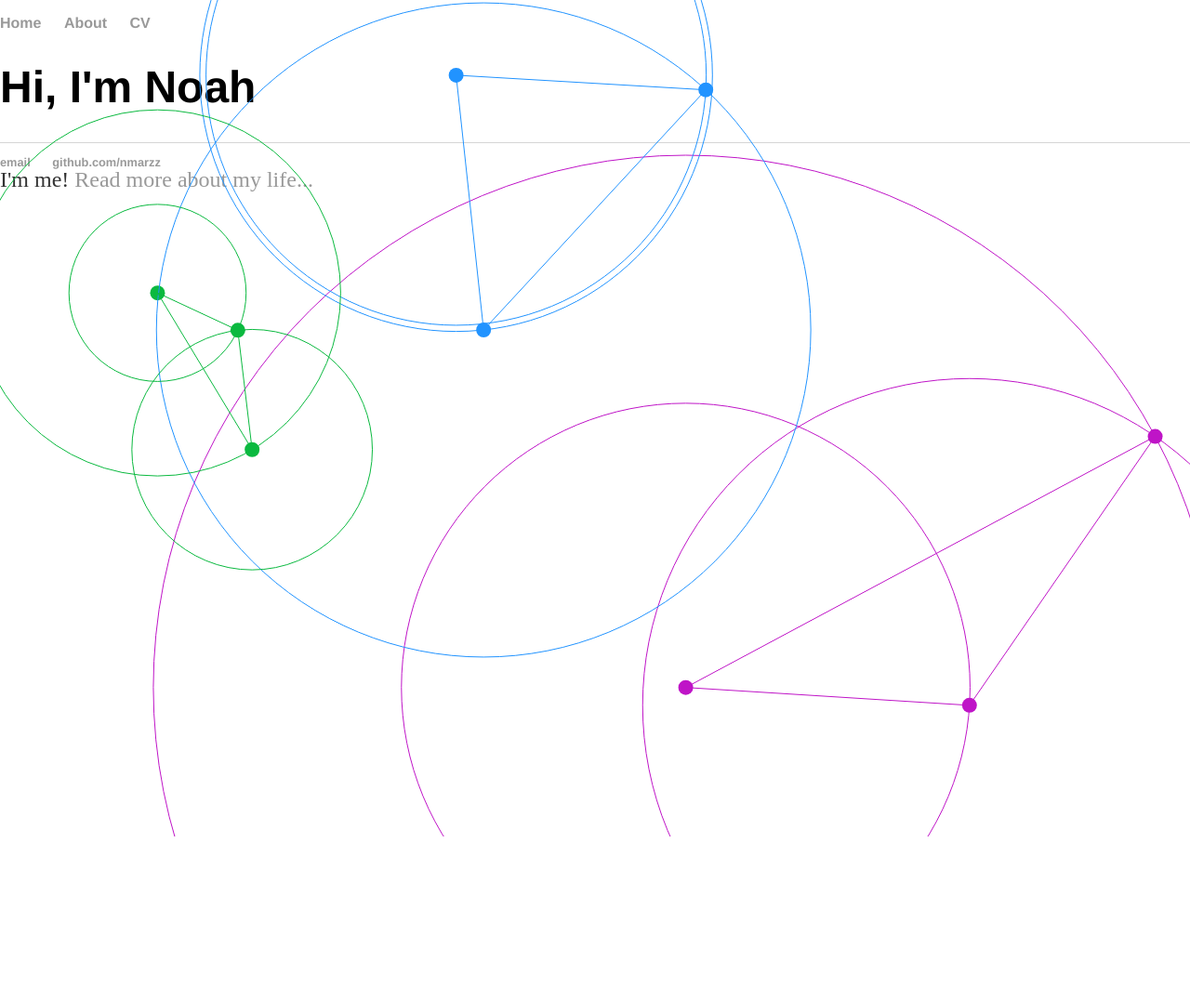
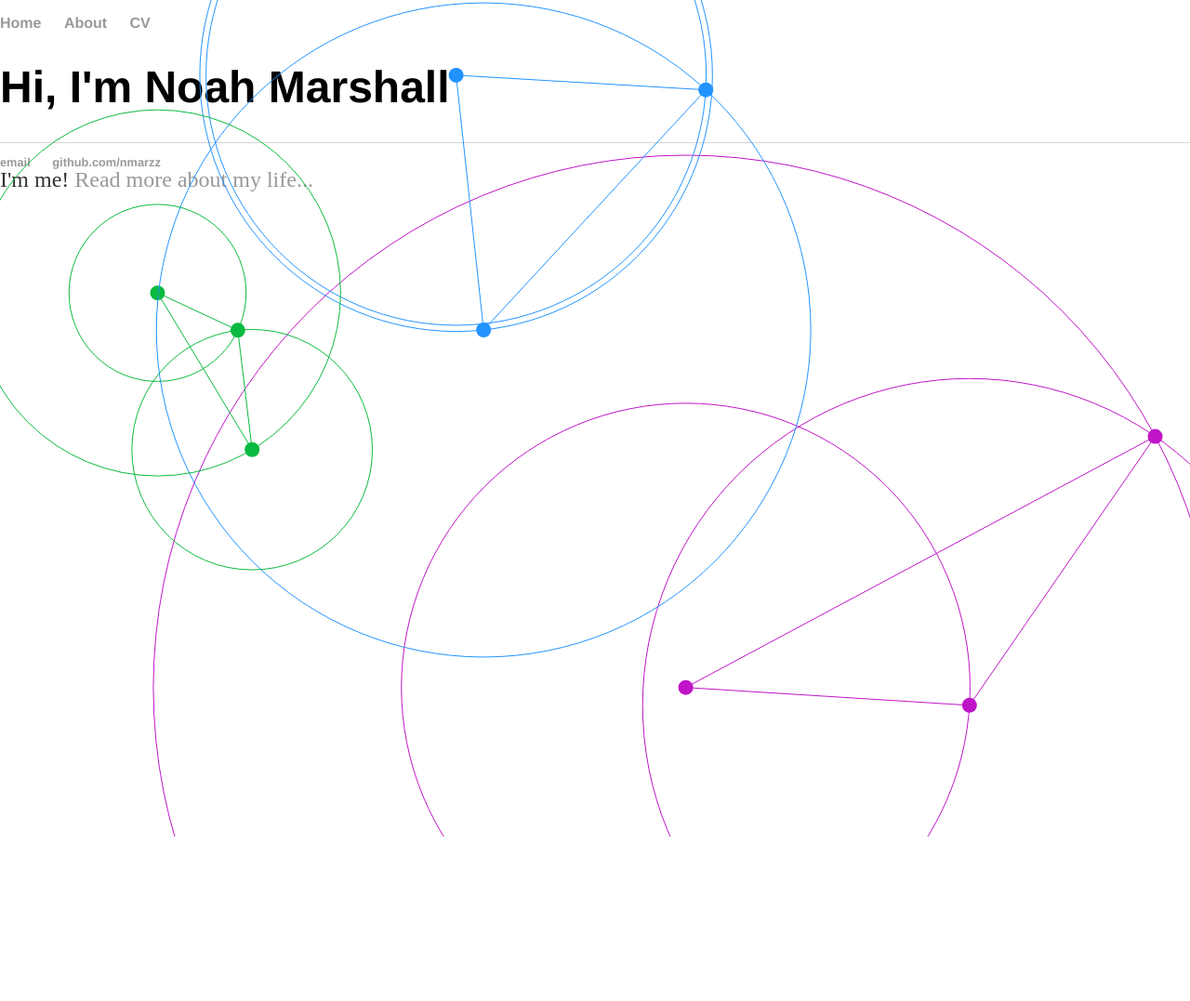
Before and after one commit to nmarzz/nmarzz.github.io, a Jekyll site: the page built from index.html, in a window 1280 px wide. Shown: the whole page at 93% size. Built offline with Jekyll 4.4.1, drawn with Linux system fonts in a browser that asks for light colours.

Commit message:
updates to index

```diff
--- a/index.html
+++ b/index.html
@@ -7,7 +7,7 @@ title: Noah Marshall
 
 
 <div class="blurb">
-	<h1>Hi, I'm Noah</h1>
+	<h1>Hi, I'm Noah Marshall</h1>
 	<p>I'm me! <a href="/about">Read more about my life...</a></p>
 </div><!-- /.blurb -->
 
```
